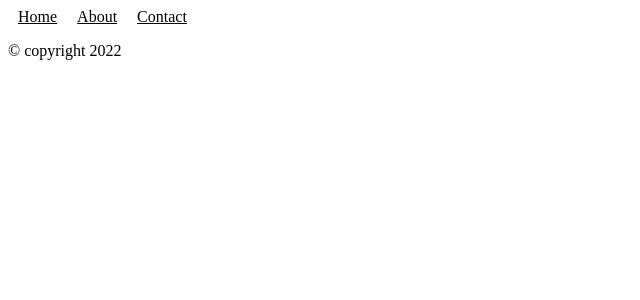
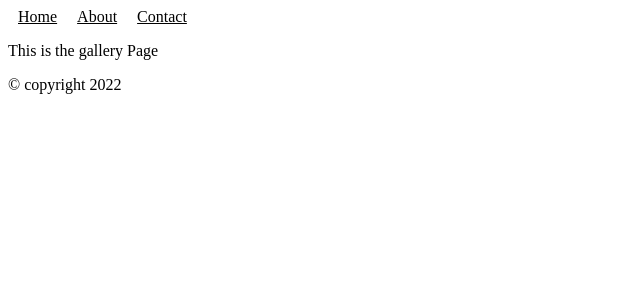
Before and after one commit to jesus-son-coder/vue-school-io-courses-2023, a Nuxt app: page /gallery in a window 1280 px wide. Shown: the top 300 px of the page, without its empty margins (0-640 px from the left). Built offline with nearby package versions, Linux system fonts and the light colour scheme.

Commit message:
New page gallery

```diff
--- /dev/null
+++ b/pages/gallery.vue
@@ -0,0 +1,3 @@
+<template>
+  <p>This is the gallery Page</p>
+</template>
```
